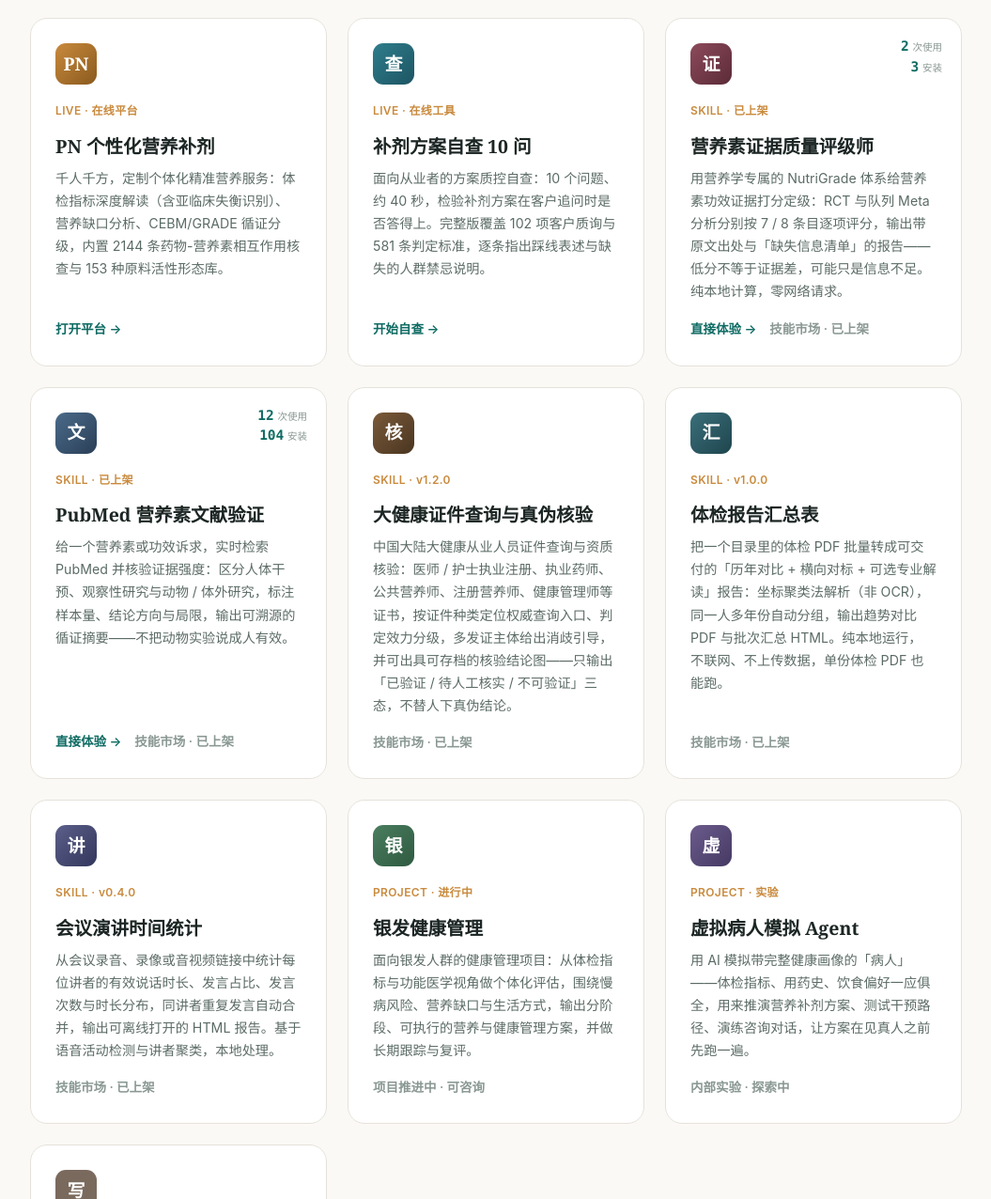
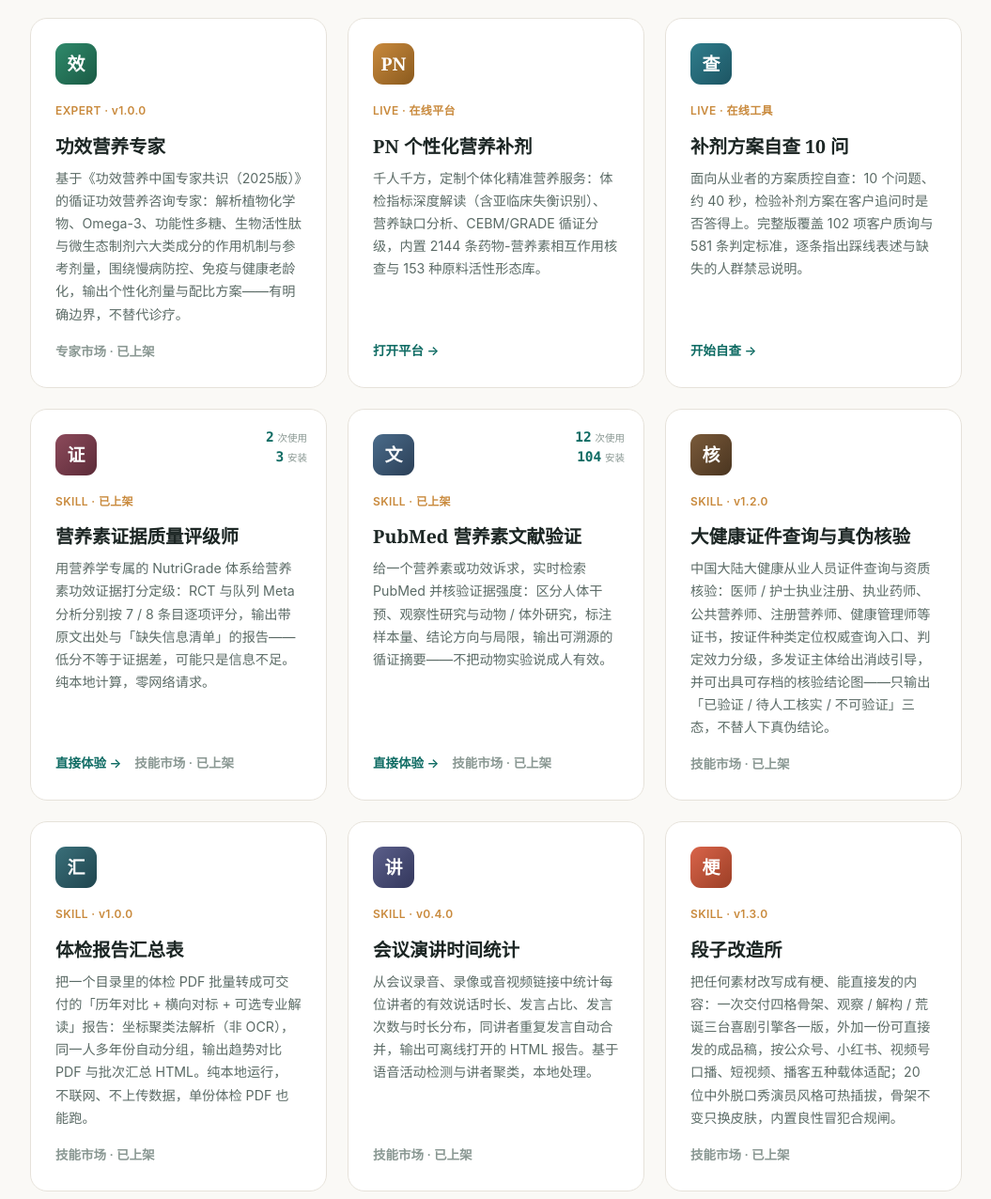
Before and after one commit to gordon-g/me-site, a plain HTML site: page index.html in a window 1280 px wide. Shown: the part 2704-3980 px from the top of the page at 94% size, without its empty margins (112-1167 px from the left). Drawn offline with Linux system fonts and the light colour scheme.

Commit message:
home: add published expert (功效营养专家) and skill (段子改造所) cards, zh+en

```diff
--- a/feed.xml
+++ b/feed.xml
@@ -7,7 +7,7 @@
   <atom:link href="https://me.54hrm.com/feed.xml" rel="self" type="application/rss+xml"/>
   <description>每日汇总功能医学、长寿医学、精准营养、营养补剂与健康管理五大领域资讯，中英双语对照，每条附原始出处链接。</description>
   <language>zh-CN</language>
-  <lastBuildDate>Tue, 17 Nov 2026 01:23:53 +0000</lastBuildDate>
+  <lastBuildDate>Tue, 17 Nov 2026 03:38:52 +0000</lastBuildDate>
   <item>
     <title>全球健康与长寿每日简报 · 2026-11-17</title>
     <link>https://me.54hrm.com/briefing/2026-11-17/</link>
--- a/index.html
+++ b/index.html
@@ -117,6 +117,8 @@
   .prj .shield.t14{background:linear-gradient(135deg,#7a5a3a,#4a3520)}
   .prj .shield.t15{background:linear-gradient(135deg,#3a6f7a,#1f454e)}
   .prj .shield.t16{background:linear-gradient(135deg,#5b5f8a,#33375c)}
+  .prj .shield.t17{background:linear-gradient(135deg,#2f8a6b,#1a5a44)}
+  .prj .shield.t18{background:linear-gradient(135deg,#d9644a,#9c3f26)}
   .wb-badge{position:absolute;top:20px;right:20px;display:flex;flex-direction:column;align-items:flex-end;
     gap:2px;text-align:right;font-size:10.5px;line-height:1.35;color:var(--ink-faint)}
   .wb-badge .wb-row{display:flex;align-items:baseline;gap:4px}
@@ -425,6 +427,16 @@
         </div>
       </article>
 
+      <article class="prj">
+        <div class="shield t17">效</div>
+        <div class="locus">EXPERT · v1.0.0</div>
+        <h3>功效营养专家</h3>
+        <p>基于《功效营养中国专家共识（2025版）》的循证功效营养咨询专家：解析植物化学物、Omega-3、功能性多糖、生物活性肽与微生态制剂六大类成分的作用机制与参考剂量，围绕慢病防控、免疫与健康老龄化，输出个性化剂量与配比方案——有明确边界，不替代诊疗。</p>
+        <div class="links">
+          <a class="soon" title="WorkBuddy 专家市场搜索「功效营养」或「功效营养专家」即可体验">专家市场 · 已上架</a>
+        </div>
+      </article>
+
       <article class="prj" data-page-node-id="iuV9E1C2JWOtQPJTMZQxCi">
         <div class="shield t8">PN</div>
         <div class="locus">LIVE · 在线平台</div>
@@ -506,6 +518,16 @@
       </article>
 
       <article class="prj">
+        <div class="shield t18">梗</div>
+        <div class="locus">SKILL · v1.3.0</div>
+        <h3>段子改造所</h3>
+        <p>把任何素材改写成有梗、能直接发的内容：一次交付四格骨架、观察 / 解构 / 荒诞三台喜剧引擎各一版，外加一份可直接发的成品稿，按公众号、小红书、视频号口播、短视频、播客五种载体适配；20 位中外脱口秀演员风格可热插拔，骨架不变只换皮肤，内置良性冒犯合规闸。</p>
+        <div class="links">
+          <a class="soon" title="WorkBuddy 技能市场搜索「段子改造所」或「comedy-remix」即可安装">技能市场 · 已上架</a>
+        </div>
+      </article>
+
+      <article class="prj">
         <div class="shield t9">银</div>
         <div class="locus">PROJECT · 进行中</div>
         <h3>银发健康管理</h3>
@@ -536,7 +558,7 @@
       </article>
 
     </div>
-    <p class="prj-note">「功能营养与补剂顾问」「营养素证据质量评级师」「PubMed 营养素文献验证」「大健康证件查询与真伪核验」「体检报告汇总表」「会议演讲时间统计」六个作品已上架 WorkBuddy 专家 / 技能市场；带角标的可点「直接体验」直接试用，角标数字为真实安装量与使用量，取自各作品的公开分享页与开放平台资产明细，统计截至 2026-10-20。</p>
+    <p class="prj-note">「功能营养与补剂顾问」「功效营养专家」「营养素证据质量评级师」「PubMed 营养素文献验证」「大健康证件查询与真伪核验」「体检报告汇总表」「会议演讲时间统计」「段子改造所」八个作品已上架 WorkBuddy 专家 / 技能市场；带角标的可点「直接体验」直接试用，角标数字为真实安装量与使用量，取自各作品的公开分享页与开放平台资产明细，统计截至 2026-10-20。</p>
   </div>
 </section>
 
```
Also changed, not shown: en/index.html (+23 -1 lines).
